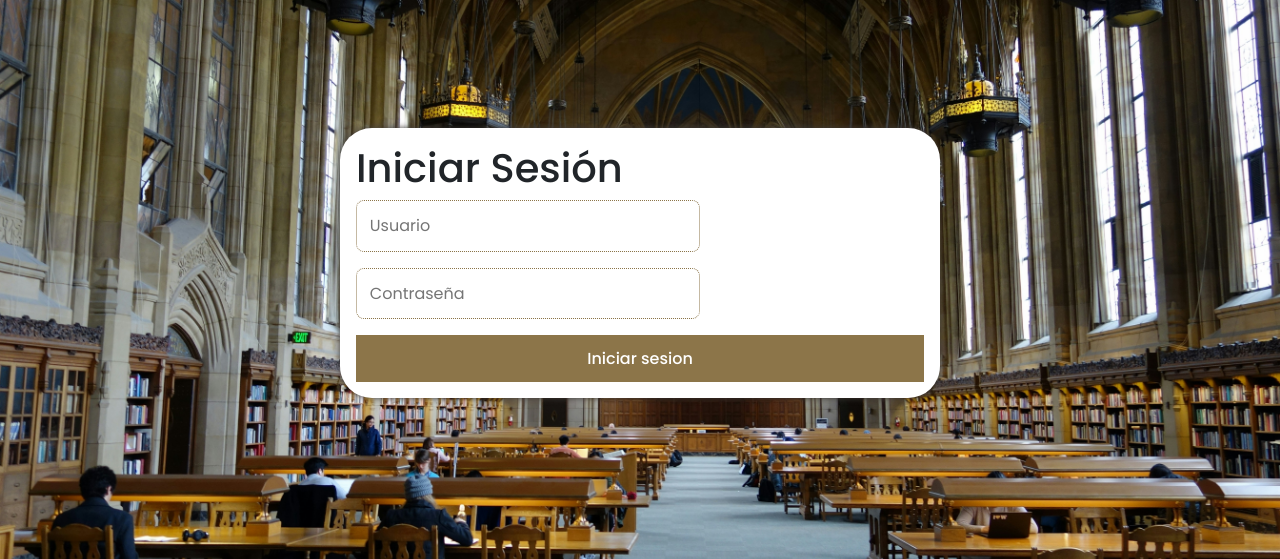
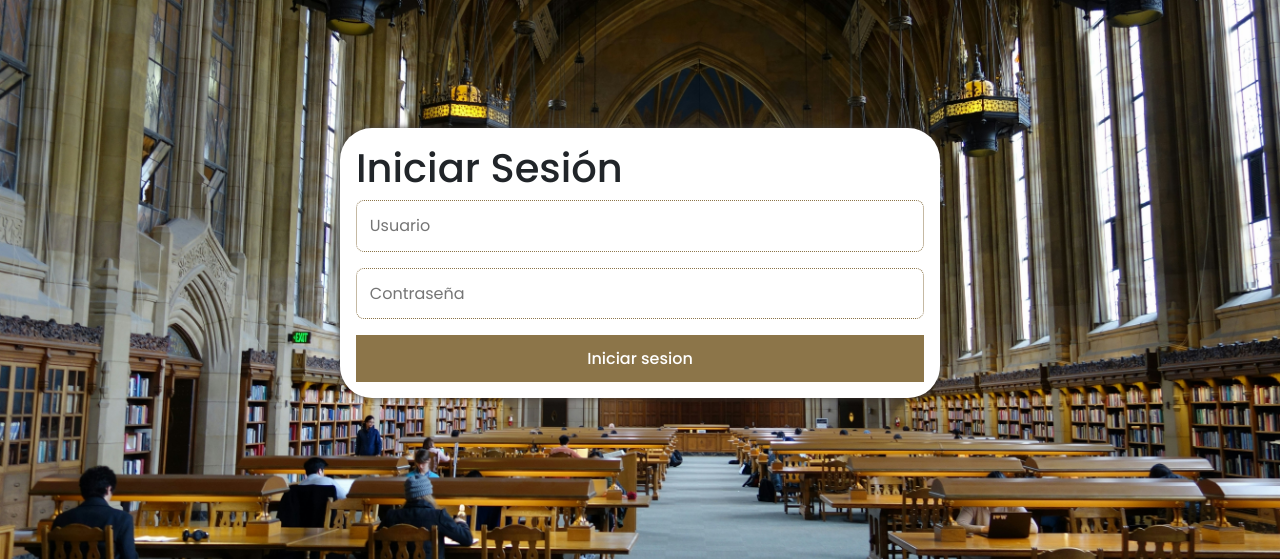
Before and after one commit to johan-vega/proyecto-js, a PHP site: page /login.html in a window 1280 px wide. Shown: the part 137-696 px from the top of the page. Run offline with PHP 8.4, Linux system fonts and the light colour scheme; some libraries are stand-ins or nearby versions.

Commit message:
se corrigio un error en css

```diff
--- a/CSS/styles-login.css
+++ b/CSS/styles-login.css
@@ -48,7 +48,7 @@ body {
 }
 
 input {
-    width 100%;
+    width: 100%;
     padding: .8em;
     margin-bottom: 1em;
     border-radius: .5em;
```
